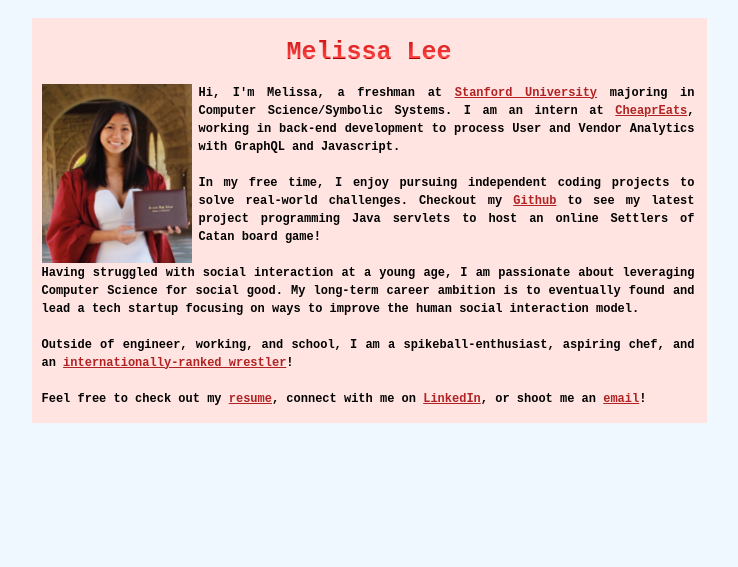
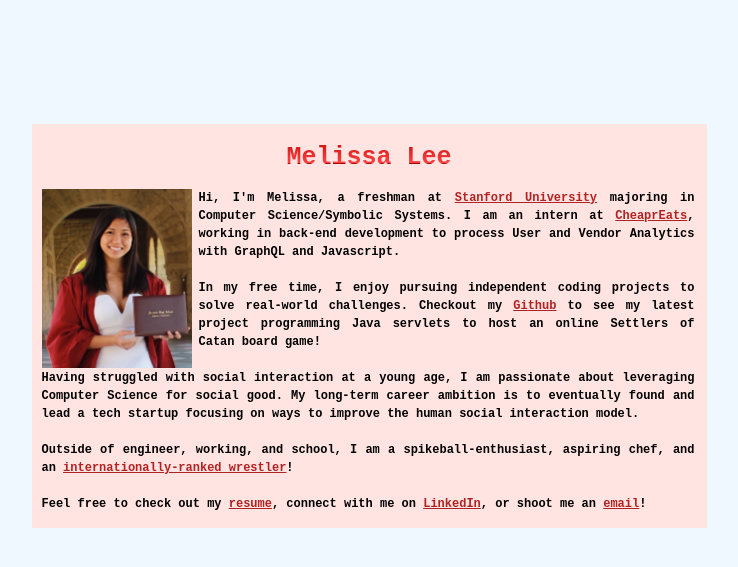
Before and after one commit to melissaflee02/mlee24.github.io, a Jekyll site: the page index.html, which Jekyll copies as it is, in a window 1280 px wide. Shown: the top 567 px of the page, without its empty margins (271-1009 px from the left). Built offline with Jekyll 4.4.1, drawn with Linux system fonts in a browser that asks for light colours.

Commit message:
Add files via upload

```diff
--- a/css/main.css
+++ b/css/main.css
@@ -105,6 +105,7 @@ a:active {
   background-color: transparent;
   width: 675px;
   height: 400px;
+  margin-top: 10%;
   margin-left: auto;
   margin-right: auto;
 }
```
